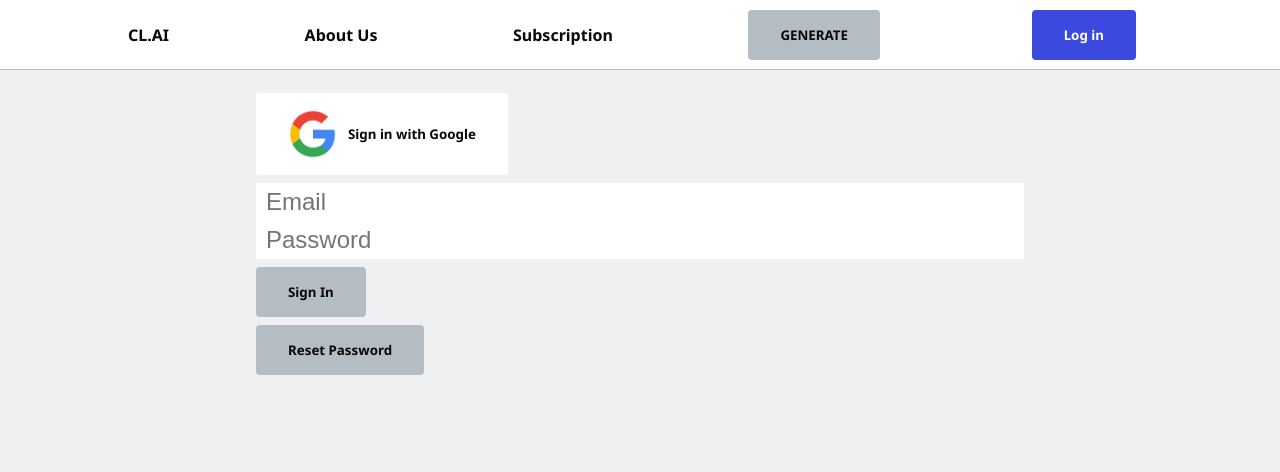
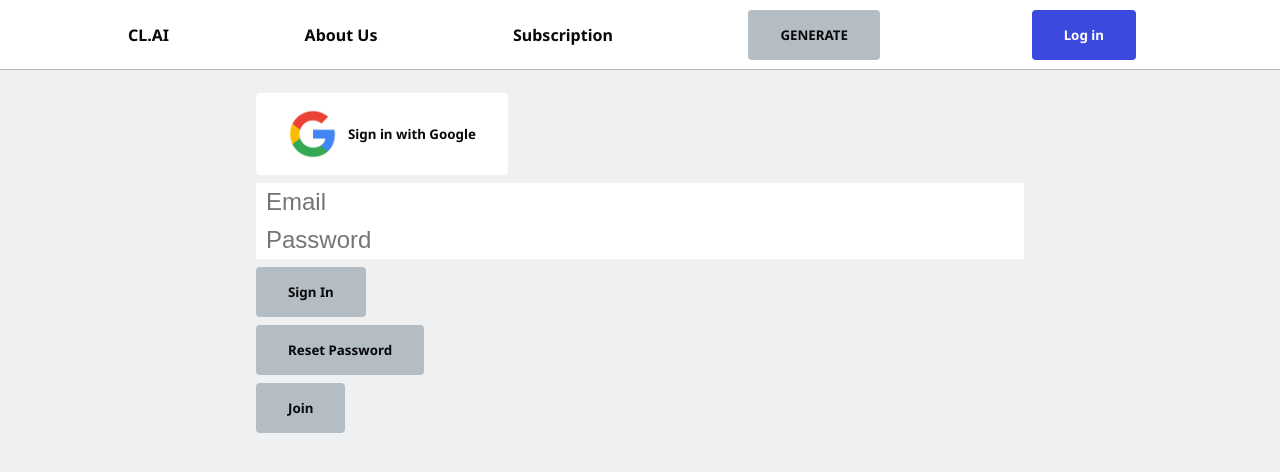
Before and after one commit to SelinaLiu8/SaaS, a Next.js app in the folder ai-resume/client/: page /enter in a window 1280 px wide. Shown: the top 472 px of the page. Built offline with nearby package versions, Linux system fonts and the light colour scheme; no server answers.

Commit message:
turning enter into components

```diff
--- /dev/null
+++ b/ai-resume/client/components/enter/SignInButton.tsx
@@ -0,0 +1,18 @@
+import { auth, googleAuthProvider } from '../../lib/firebase';
+import { signInWithPopup } from 'firebase/auth';
+import Image from 'next/image';
+
+export default function SignInButton() {
+  const signInWithGoogle = async () => {
+    await signInWithPopup(auth, googleAuthProvider);
+  };
+
+  return (
+    <button className="btn-google" onClick={signInWithGoogle}>
+      <div style={{ position: 'relative', width: '50px', height: '50px', marginRight: '10px' }}>
+        <Image src={'/google.png'} alt="Google sign-in" layout="fill" objectFit="contain"/>
+      </div>
+      <span>Sign in with Google</span>
+    </button>
+  );
+}
--- /dev/null
+++ b/ai-resume/client/components/enter/SignInWithEmail.tsx
@@ -0,0 +1,38 @@
+import { useState } from 'react';
+import { auth } from '../../lib/firebase';
+import { signInWithEmailAndPassword, sendPasswordResetEmail } from 'firebase/auth';
+import toast from 'react-hot-toast';
+
+export default function SignInWithEmail() {
+  const [email, setEmail] = useState('');
+  const [password, setPassword] = useState('');
+
+  const signInWithEmail = async (event) => {
+    event.preventDefault();
+    try {
+      await signInWithEmailAndPassword(auth, email, password);
+    } catch (error) {
+      console.error("Error signing in with email and password", error);
+      toast.error("Failed to sign in. Check your email and password.");
+    }
+  };
+
+  const resetPassword = async () => {
+    try {
+      await sendPasswordResetEmail(auth, email);
+      toast.success("Password reset email sent.");
+    } catch (error) {
+      console.error("Error sending password reset email", error);
+      toast.error("Failed to send password reset email. Check your email.");
+    }
+  };
+
+  return (
+    <form onSubmit={signInWithEmail}>
+      <input name='email' type='email' placeholder='Email' value={email} onChange={(e) => setEmail(e.target.value)} required />
+      <input name='password' type='password' placeholder='Password' value={password} onChange={(e) => setPassword(e.target.value)} required />
+      <button type='submit'>Sign In</button>
+      <button onClick={resetPassword}>Reset Password</button>
+    </form>
+  );
+}
--- /dev/null
+++ b/ai-resume/client/components/enter/SignOutButton.tsx
@@ -0,0 +1,19 @@
+import { auth } from '../../lib/firebase';
+import toast from 'react-hot-toast';
+
+export default function SignOutButton() {
+  const signOut = async () => {
+    try {
+      await auth.signOut();
+      toast.success("See you soon!",
+      {
+          position: 'top-right'
+      });
+    } catch (error) {
+      console.error("Error signing out", error);
+      toast.error("Failed to sign out.");
+    }
+  };
+
+  return <button onClick={signOut}>Sign Out</button>;
+}
--- a/ai-resume/client/src/pages/enter.tsx
+++ b/ai-resume/client/src/pages/enter.tsx
@@ -1,84 +1,28 @@
-import { auth, googleAuthProvider } from '../../lib/firebase';
-import { signInWithPopup, signInWithEmailAndPassword, sendPasswordResetEmail } from 'firebase/auth';
-import Image from 'next/image';
-import { useContext, useState } from 'react';
+import { useContext } from 'react';
 import { UserContext } from '../../lib/context';
-import toast from 'react-hot-toast';
+import { useRouter } from 'next/router';
+import SignInButton from '../../components/enter/SignInButton';
+import SignInWithEmail from '../../components/enter/SignInWithEmail';
+import SignOutButton from '../../components/enter/SignOutButton';
 
 export default function Enter() {
   const { user } = useContext(UserContext);
+  const router = useRouter();
+  const goToJoin = () => {
+    router.push('/join'); // this will navigate to the '/join' route
+  }
 
   return (
     <main>
-      {user ? <SignOutButton /> : <div><SignInButton /><SignInWithEmail /></div>}
+      {user
+        ? <SignOutButton />
+        : (
+          <div>
+            <SignInButton />
+            <SignInWithEmail />
+            <button onClick={goToJoin}>Join</button>
+          </div>
+        )}
     </main>
   );
 }
-
-// Sign in with Google button
-function SignInButton() {
-  const signInWithGoogle = async () => {
-    await signInWithPopup(auth, googleAuthProvider);
-  };
-
-  return (
-    <button className="btn-google" onClick={signInWithGoogle}>
-      <div style={{ position: 'relative', width: '50px', height: '50px', marginRight: '10px' }}>
-        <Image src={'/google.png'} alt="Google sign-in" layout="fill" objectFit="contain"/>
-      </div>
-      <span>Sign in with Google</span>
-    </button>
-  );
-}
-
-// Sign in with Email
-function SignInWithEmail() {
-  const [email, setEmail] = useState('');
-  const [password, setPassword] = useState('');
-
-  const signInWithEmail = async (event) => {
-    event.preventDefault();
-    try {
-      await signInWithEmailAndPassword(auth, email, password);
-    } catch (error) {
-      console.error("Error signing in with email and password", error);
-      toast.error("Failed to sign in. Check your email and password.");
-    }
-  };
-
-  const resetPassword = async () => {
-    try {
-      await sendPasswordResetEmail(auth, email);
-      toast.success("Password reset email sent.");
-    } catch (error) {
-      console.error("Error sending password reset email", error);
-      toast.error("Failed to send password reset email. Check your email.");
-    }
-  };
-
-  return (
-    <form onSubmit={signInWithEmail}>
-      <input name='email' type='email' placeholder='Email' value={email} onChange={(e) => setEmail(e.target.value)} required />
-      <input name='password' type='password' placeholder='Password' value={password} onChange={(e) => setPassword(e.target.value)} required />
-      <button type='submit'>Sign In</button>
-      <button onClick={resetPassword}>Reset Password</button>
-    </form>
-  );
-}
-
-function SignOutButton() {
-  const signOut = async () => {
-    try {
-      await auth.signOut();
-      toast.success("See you soon!",
-      {
-          position: 'top-right'
-      });
-    } catch (error) {
-      console.error("Error signing out", error);
-      toast.error("Failed to sign out.");
-    }
-  };
-
-  return <button onClick={signOut}>Sign Out</button>;
-}
--- a/ai-resume/client/src/pages/join.tsx
+++ b/ai-resume/client/src/pages/join.tsx
@@ -1,8 +1,8 @@
 import { useContext, useEffect } from 'react';
 import { useRouter } from 'next/router';
 import { UserContext } from '../../lib/context';
-import SignUpButtonGoogle from '../../components/sign_up/SignUpButtonGoogle';
-import SignUpButtonEmail from '../../components/sign_up/SignUpButtonEmail';
+import SignUpButtonGoogle from '../../components/join/SignUpButtonGoogle';
+import SignUpButtonEmail from '../../components/join/SignUpButtonEmail';
 
 export default function Join() {
     const router = useRouter();
```
Also changed, not shown: ai-resume/client/components/join/SignUpButtonEmail.tsx (renamed from ai-resume/client/components/sign_up/SignUpButtonEmail.tsx, +16 -0 lines), ai-resume/client/components/join/SignUpButtonGoogle.tsx (renamed from ai-resume/client/components/sign_up/SignUpButtonGoogle.tsx).
